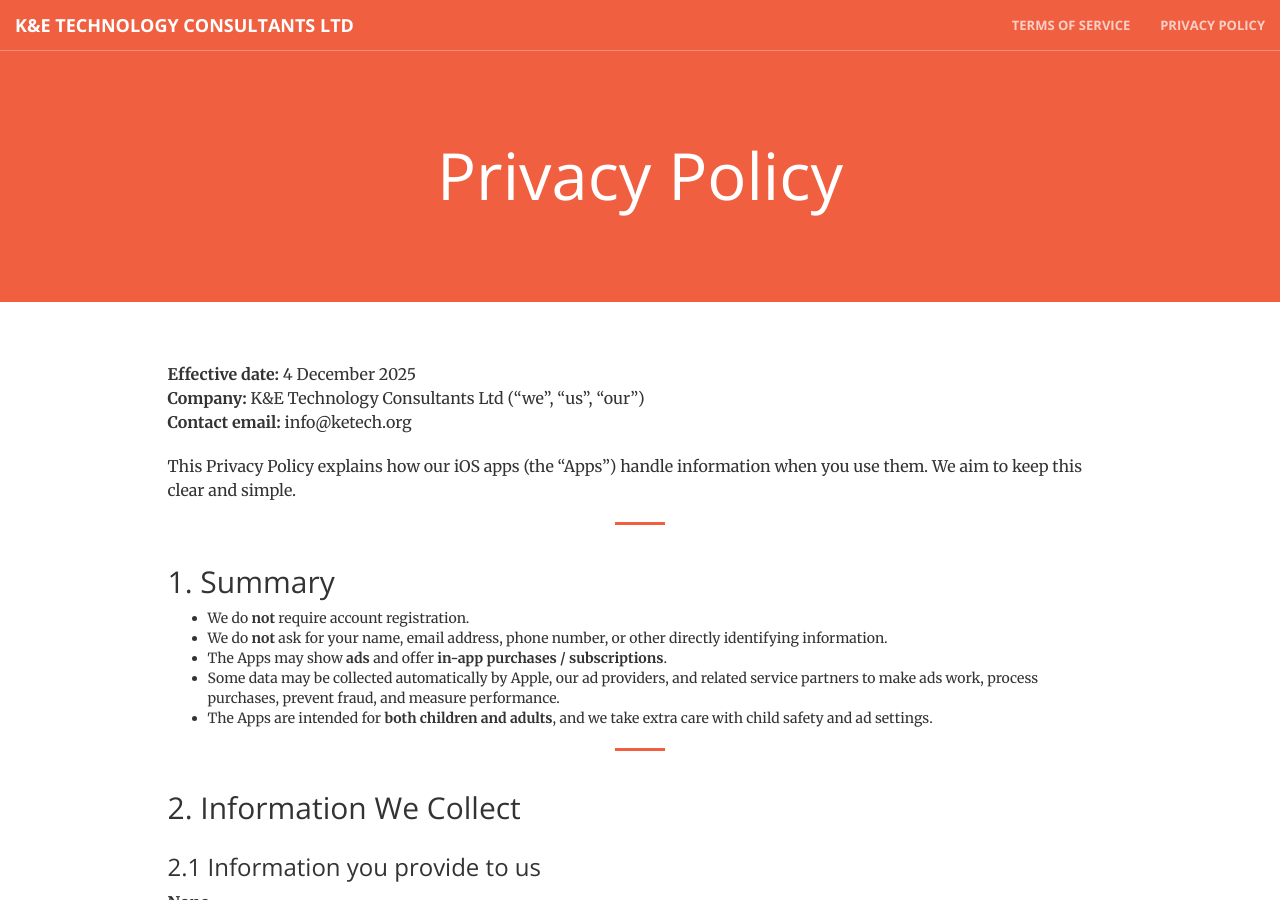
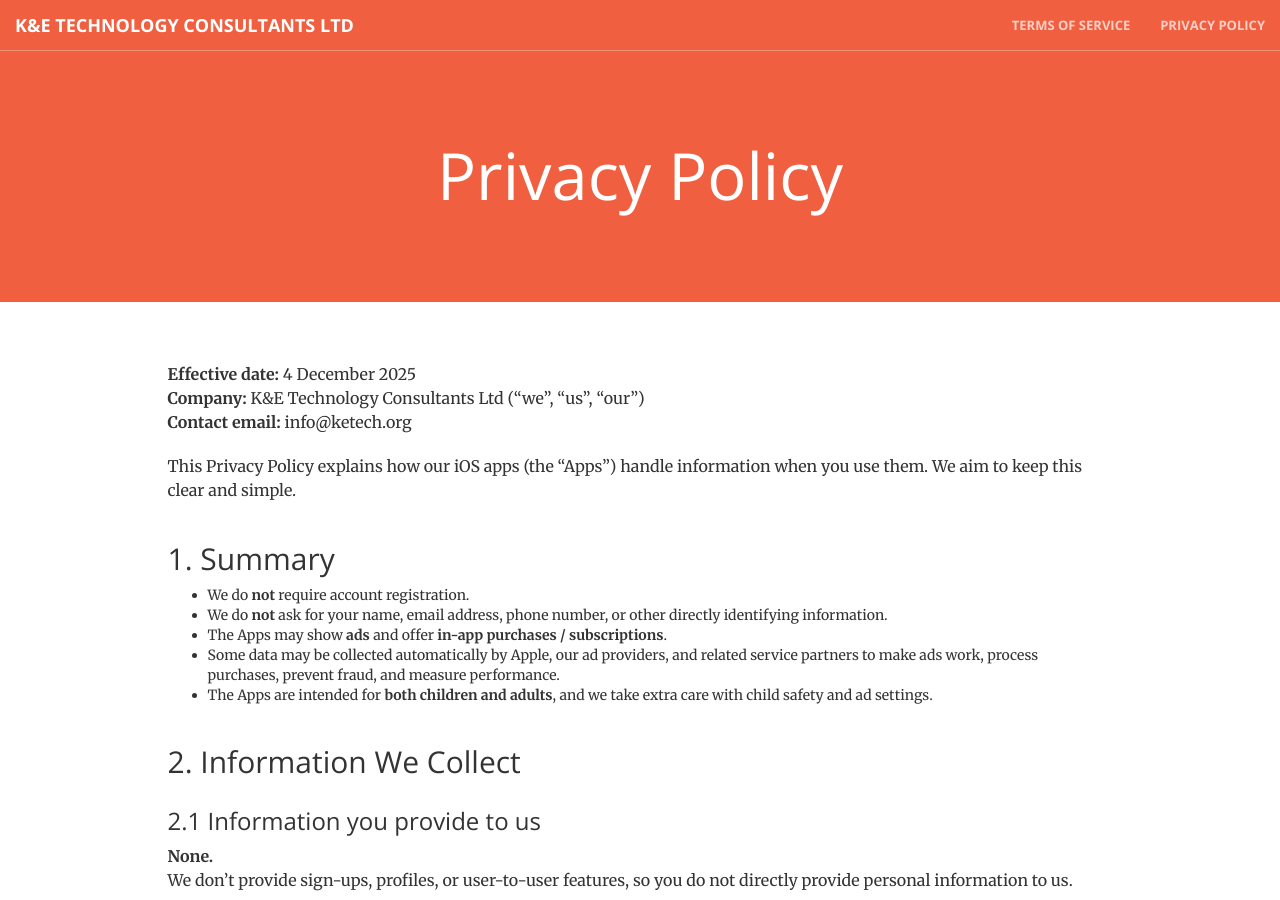
Before and after one commit to ketech-org/ketech-org.github.io, a Jekyll site: the page built from privacy-policy.md, in a window 1280 px wide and 900 px high. Built offline with Jekyll 4.4.1, drawn with Linux system fonts in a browser that asks for light colours.

Commit message:
remove dividers

```diff
--- a/privacy-policy.md
+++ b/privacy-policy.md
@@ -9,9 +9,7 @@
 **Company:** K&E Technology Consultants Ltd (“we”, “us”, “our”)
 **Contact email:** info@ketech.org
 
-This Privacy Policy explains how our iOS apps (the “Apps”) handle information when you use them. We aim to keep this clear and simple.
-
----
+This Privacy Policy explains how our iOS apps (the "Apps") handle information when you use them. We aim to keep this clear and simple.
 
 ## 1. Summary
 
@@ -20,8 +18,6 @@
 - The Apps may show **ads** and offer **in-app purchases / subscriptions**.
 - Some data may be collected automatically by Apple, our ad providers, and related service partners to make ads work, process purchases, prevent fraud, and measure performance.
 - The Apps are intended for **both children and adults**, and we take extra care with child safety and ad settings.
-
----
 
 ## 2. Information We Collect
 
@@ -41,8 +37,6 @@
 
 This data is typically used for **ad delivery, ad measurement, analytics, fraud prevention, and product improvement**.
 
----
-
 ## 3. Advertising
 
 Our Apps display ads delivered by third-party ad networks (for example, Google AdMob or similar providers). These partners may collect and process device identifiers, IP address, approximate location, and usage data to:
@@ -59,8 +53,6 @@
 - You can control ad tracking permissions in **iOS Settings > Privacy & Security > Tracking**.
 - If you decline tracking, ads may still appear but may be less relevant.
 
----
-
 ## 4. In-App Purchases and Subscriptions
 
 We offer optional in-app purchases and subscriptions through Apple’s In-App Purchase system. When you buy a subscription:
@@ -69,9 +61,7 @@
 - We receive **transaction/receipt information** (e.g., purchase status, product type) to unlock features.
 - We do **not** receive your full payment card details.
 
-Apple’s processing is governed by Apple’s own privacy practices.
-
----
+Apple's processing is governed by Apple's own privacy practices.
 
 ## 5. How We Use Information
 
@@ -85,8 +75,6 @@
 
 We only use data for purposes consistent with this policy.
 
----
-
 ## 6. Legal Bases (UK GDPR)
 
 Where UK GDPR applies, we rely on:
@@ -94,8 +82,6 @@
 - **Legitimate interests**: to operate, secure, and improve the Apps, and to fund them using ads.
 - **Consent**: where required for tracking-based advertising or similar technologies.
 - **Contract**: to provide paid features you purchase.
-
----
 
 ## 7. Sharing of Information
 
@@ -110,22 +96,16 @@
 
 These partners process data under their own privacy policies and contractual obligations.
 
----
-
 ## 8. International Transfers
 
 Some partners (like major ad networks) may process data outside the UK. When this happens, they are expected to use appropriate safeguards (such as standard contractual clauses or equivalent protections).
 
----
-
 ## 9. Data Retention
 
-Because we don’t maintain user accounts, we keep **no user profiles** on our servers.
+Because we don't maintain user accounts, we keep **no user profiles** on our servers.
 Third-party partners retain data for their own operational needs, following their retention policies. We encourage reviewing their notices for details.
 
----
-
-## 10. Children’s Privacy
+## 10. Children's Privacy
 
 Our Apps may be used by children. We:
 
@@ -133,9 +113,7 @@
 - do not require accounts or user submissions,
 - aim to use child-appropriate ad configurations where applicable.
 
-If you are a parent/guardian and believe your child’s information has been processed in a way that concerns you, contact us at **info@ketech.org** and we will help.
-
----
+If you are a parent/guardian and believe your child's information has been processed in a way that concerns you, contact us at **info@ketech.org** and we will help.
 
 ## 11. Your Rights
 
@@ -148,20 +126,14 @@
 
 Because we do not store identifying user data, we may not be able to link requests to a specific person. You can also manage many privacy choices directly through iOS settings.
 
----
-
 ## 12. Security
 
 We use reasonable administrative and technical measures to protect the Apps and minimize data collection. No system is perfectly secure, but we work to prevent misuse or unauthorized access.
-
----
 
 ## 13. Changes to This Policy
 
 We may update this policy if our Apps or legal requirements change.
 We will post the updated version on our website and/or app listing with a new effective date.
-
----
 
 ## 14. Contact Us
 
```
Also changed, not shown: terms-of-service.md (+4 -36 lines).
